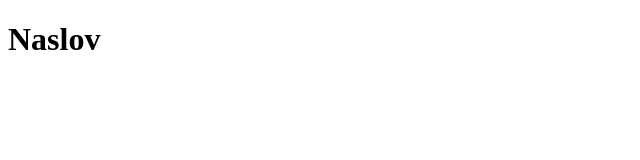
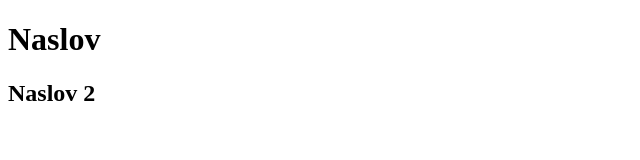
Before and after one commit to onlinecasovi/html-project, a plain HTML site: page index.html in a window 1280 px wide. Shown: the whole page, without its empty margins (0-640 px from the left). Drawn offline with Linux system fonts and the light colour scheme.

Commit message:
Add files via upload

```diff
--- a/index.html
+++ b/index.html
@@ -8,5 +8,6 @@
 </head>
 <body>
     <h1>Naslov</h1>
+    <h2>Naslov 2</h2>
 </body>
 </html>
```
